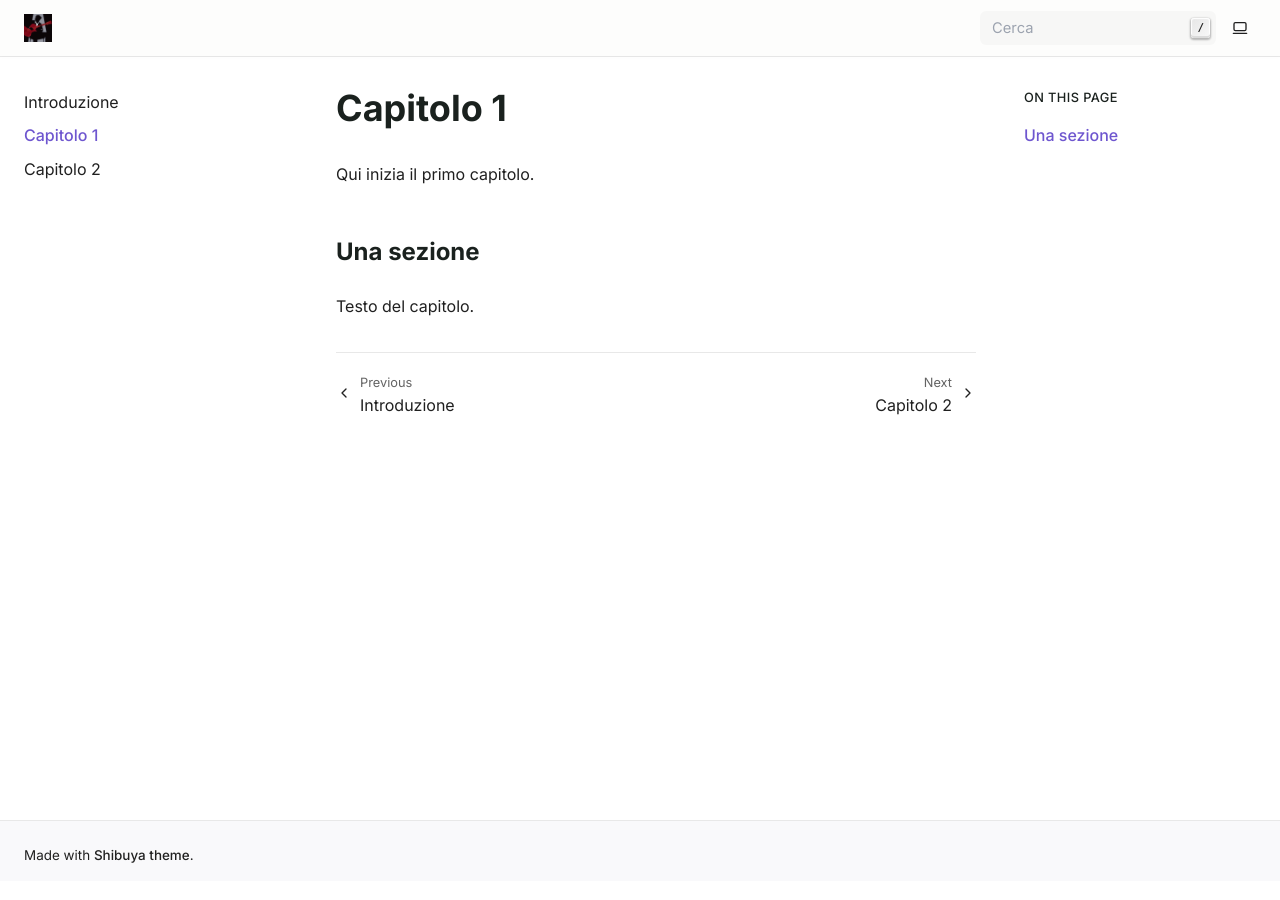
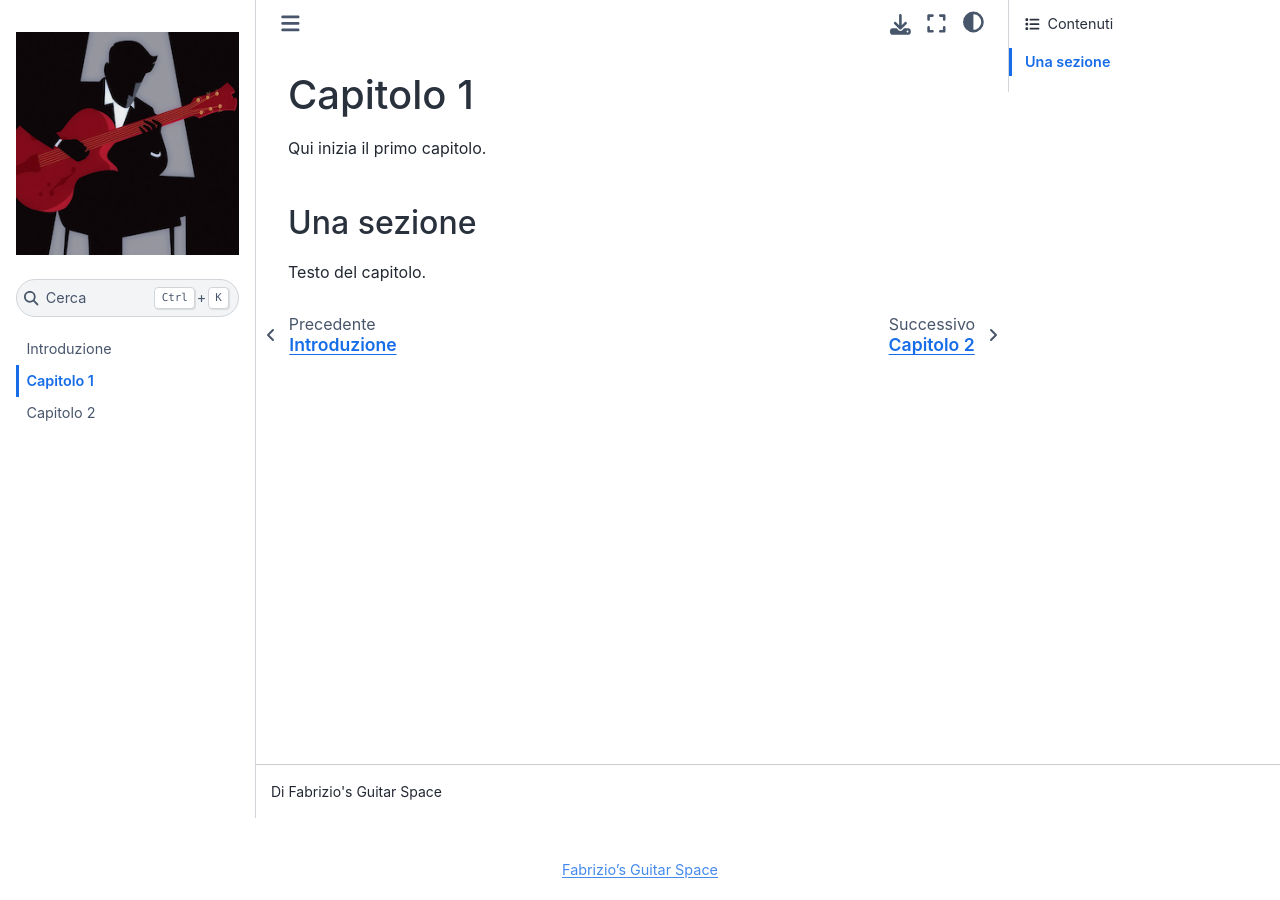
Before and after one commit to fabsguitarspace/appunti-pratica, a Sphinx documentation site: the page built from docs/capitolo-1.rst, in a window 1280 px wide. Built offline with Sphinx 7.4.7 and the Sphinx Book theme 1.1.4, drawn with Linux system fonts in a browser that asks for light colours.

Commit message:
sphinx-book-theme

```diff
--- a/docs/conf.py
+++ b/docs/conf.py
@@ -17,7 +17,7 @@ exclude_patterns = ["_build", "Thumbs.db", ".DS_Store"]
 
 language = "it"
 
-html_theme = "shibuya"
+html_theme = "sphinx_book_theme"
 html_static_path = ["_static"]
 html_title = "Appunti di Pratica per Chitarra Jazz"
 html_show_copyright = False
--- a/requirements.txt
+++ b/requirements.txt
@@ -1,3 +1,3 @@
 sphinx>=8,<9
-shibuya
+sphinx-book-theme
 myst-parser
```
